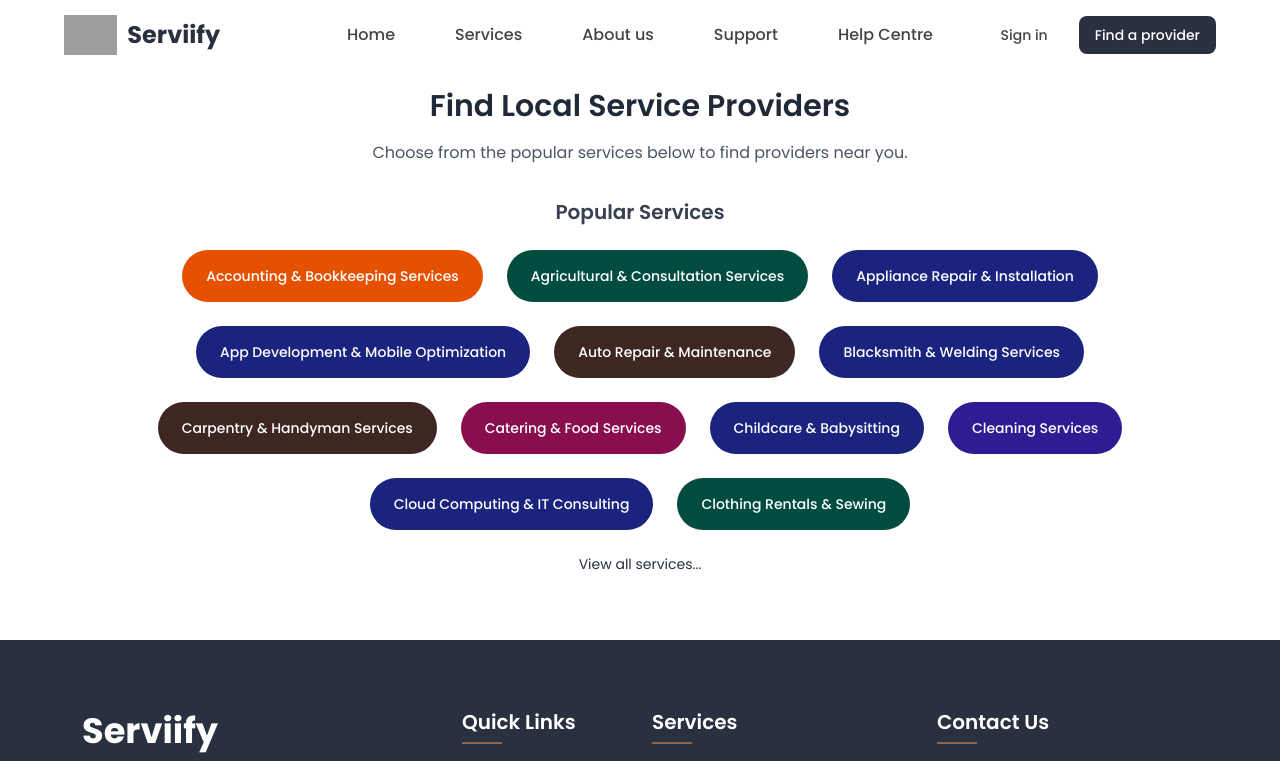
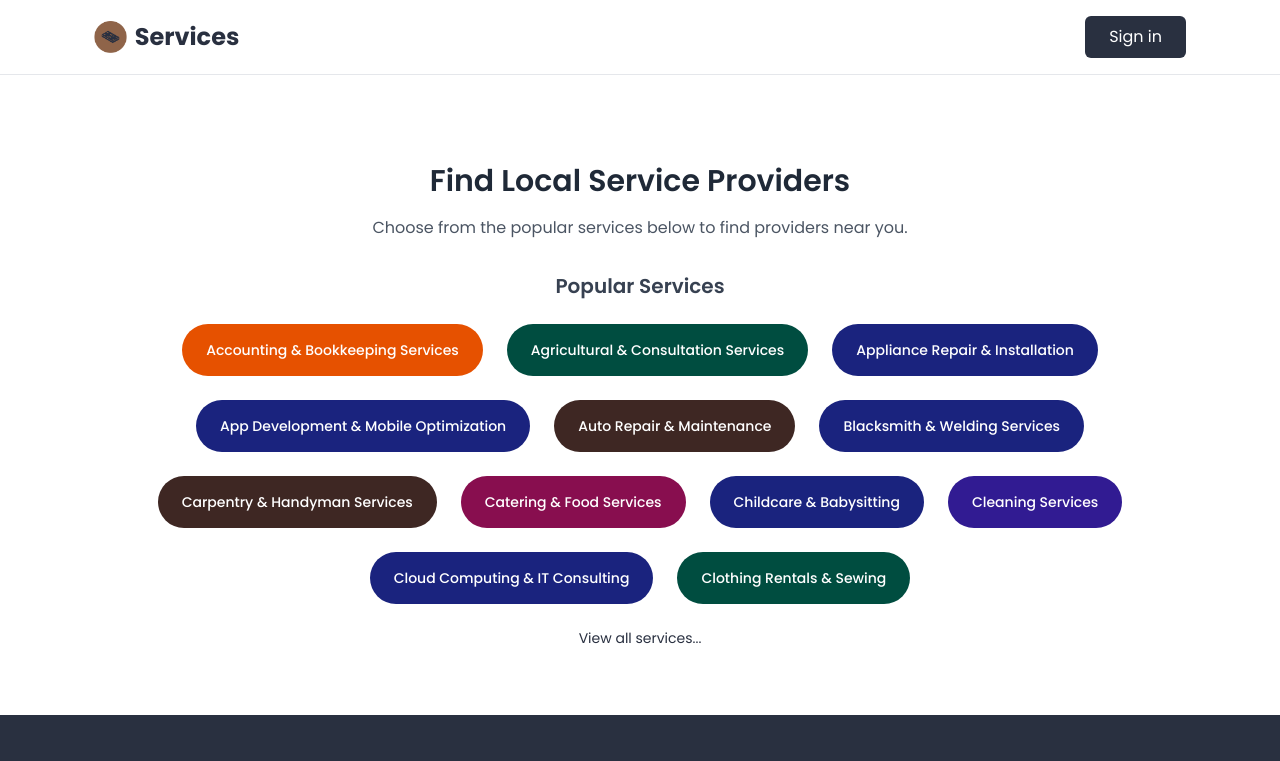
Before and after one commit to Mkayzw/serviify-website, a React (Vite) app: page /services in a window 1280 px wide. Shown: the top 761 px of the page. Built offline with nearby package versions, Linux system fonts and the light colour scheme; grey boxes are pictures that could not be loaded.

Commit message:
ui updtes

```diff
--- a/src/components/ServicesPage.tsx
+++ b/src/components/ServicesPage.tsx
@@ -2,8 +2,8 @@ import React, { useState } from "react";
 import { Link } from "react-router-dom";
 import { ApiException } from "@/lib/api/apiException";
 import Footer from "./Footer";
-import Navbar from "./Navbar";
 import { Provider as ProviderData, ProvidersService, ServicesApiResponse } from "@/services/providers.service";
+import logo from '@/assets/logo.png';
 import { User } from 'iconsax-react';
 
 // Color categories for services
@@ -38,7 +38,7 @@ const getServiceColor = (service: string): string => {
   return serviceCategories[category] || '#F5F5F5';
 };
 
-// Hardcoded list of popular services (from Dart code)
+
 const popularServices = [
   'Accounting & Bookkeeping Services',
   'Agricultural & Consultation Services',
@@ -118,21 +118,13 @@ const popularServices = [
 ];
 
 const ServicesPage: React.FC = () => {
+  // State for selected service
+  const [selectedService, setSelectedService] = useState<string>("");
   const [providers, setProviders] = useState<ProviderData[]>([]);
   const [loadingSearch, setLoadingSearch] = useState<boolean>(false);
   const [errorSearch, setErrorSearch] = useState<string | null>(null);
-  const [searchPerformed, setSearchPerformed] = useState<boolean>(false);
-  const [showAllServices, setShowAllServices] = useState<boolean>(false);
-  const [selectedService, setSelectedService] = useState<string>("");
-
-  // eslint-disable-next-line @typescript-eslint/no-unused-vars
-  const setShowSignup = (show: boolean) => {
-    // Handle signup visibility if needed
-  };
-
-  const setShowHelpCentre = () => {
-    // Handle help centre visibility if needed
-  };
+  const [searchPerformed, setSearchPerformed] = useState<boolean>(false); // Track if a search has been run
+  const [showAllServices, setShowAllServices] = useState<boolean>(false); // Toggle for showing all services
 
   // API Service Instance
   const providersService = ProvidersService.getInstance();
@@ -226,12 +218,28 @@ const ServicesPage: React.FC = () => {
 
   return (
     <div className="flex flex-col min-h-screen bg-white">
-      <Navbar
-        setShowSignup={setShowSignup}
-        setShowHelpCentre={setShowHelpCentre}
-      />
+      <header className="py-3 border-b bg-white sticky top-0 z-10">
+        <div className="container mx-auto px-4">
+          <div className="flex items-center justify-between">
+            <Link
+              to="/"
+              className="flex items-center no-underline"
+            >
+              <img src={logo} alt="Serviify Logo" className="h-8" />
+              <span
+                className="text-2xl font-bold text-[#293040] ml-2"
+              >
+                Services
+              </span>
+            </Link>
+
+            <Link to="/auth?mode=login" className="px-4 py-2 rounded-md bg-[#293040] text-white no-underline hover:bg-opacity-90 whitespace-nowrap">Sign in</Link>
+          </div>
+        </div>
+      </header>
 
       <main className="container mx-auto mt-4 px-4 flex-grow">
+
         {!searchPerformed && !loadingSearch && (
           <div className="text-center my-8 md:my-16">
             <h2 className="text-2xl md:text-3xl font-semibold mb-3 text-gray-800">Find Local Service Providers</h2>
@@ -410,6 +418,8 @@ const ServicesPage: React.FC = () => {
               )}
            </div>
         )}
+
+
       </main>
 
       <Footer />
```
